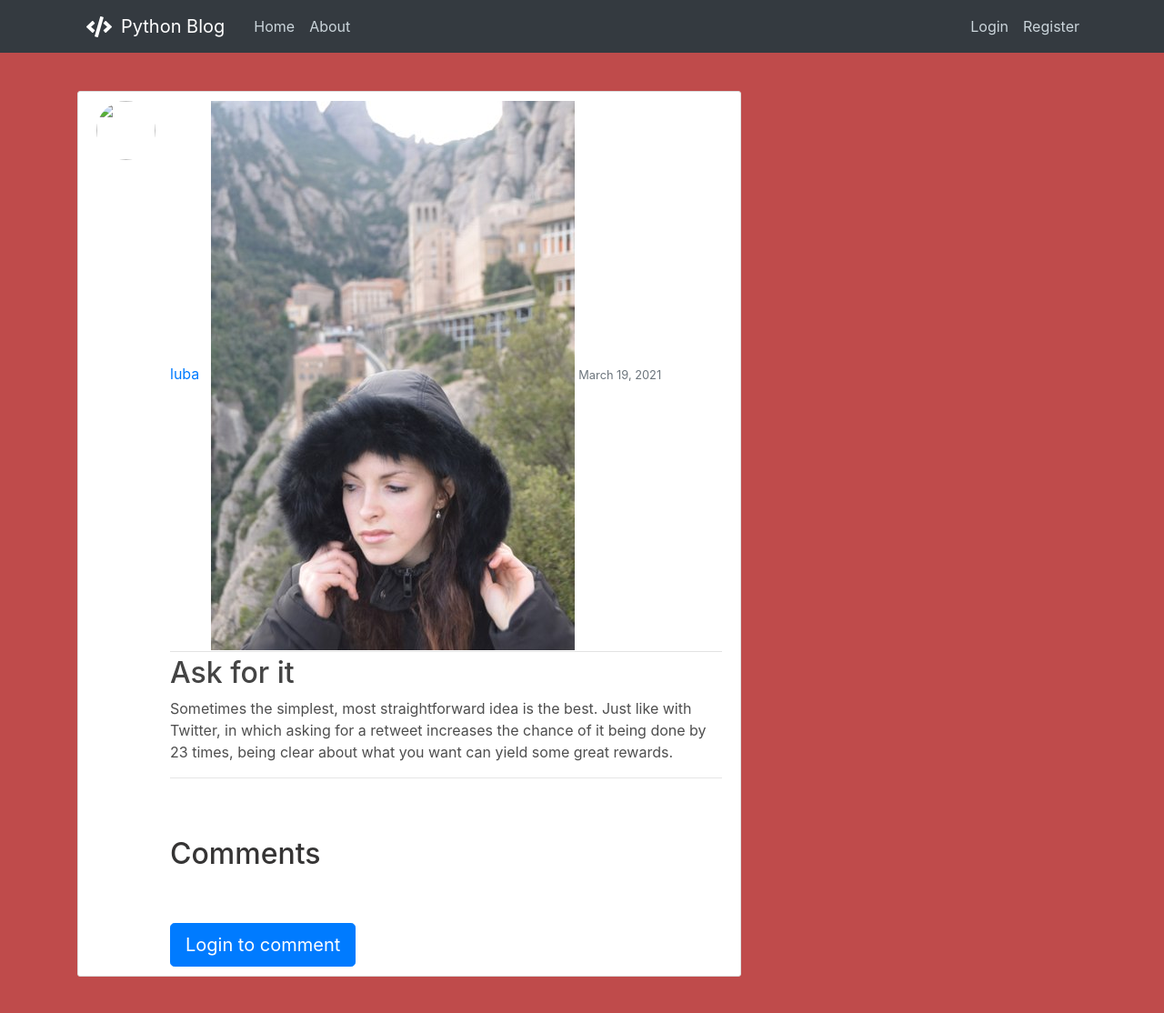
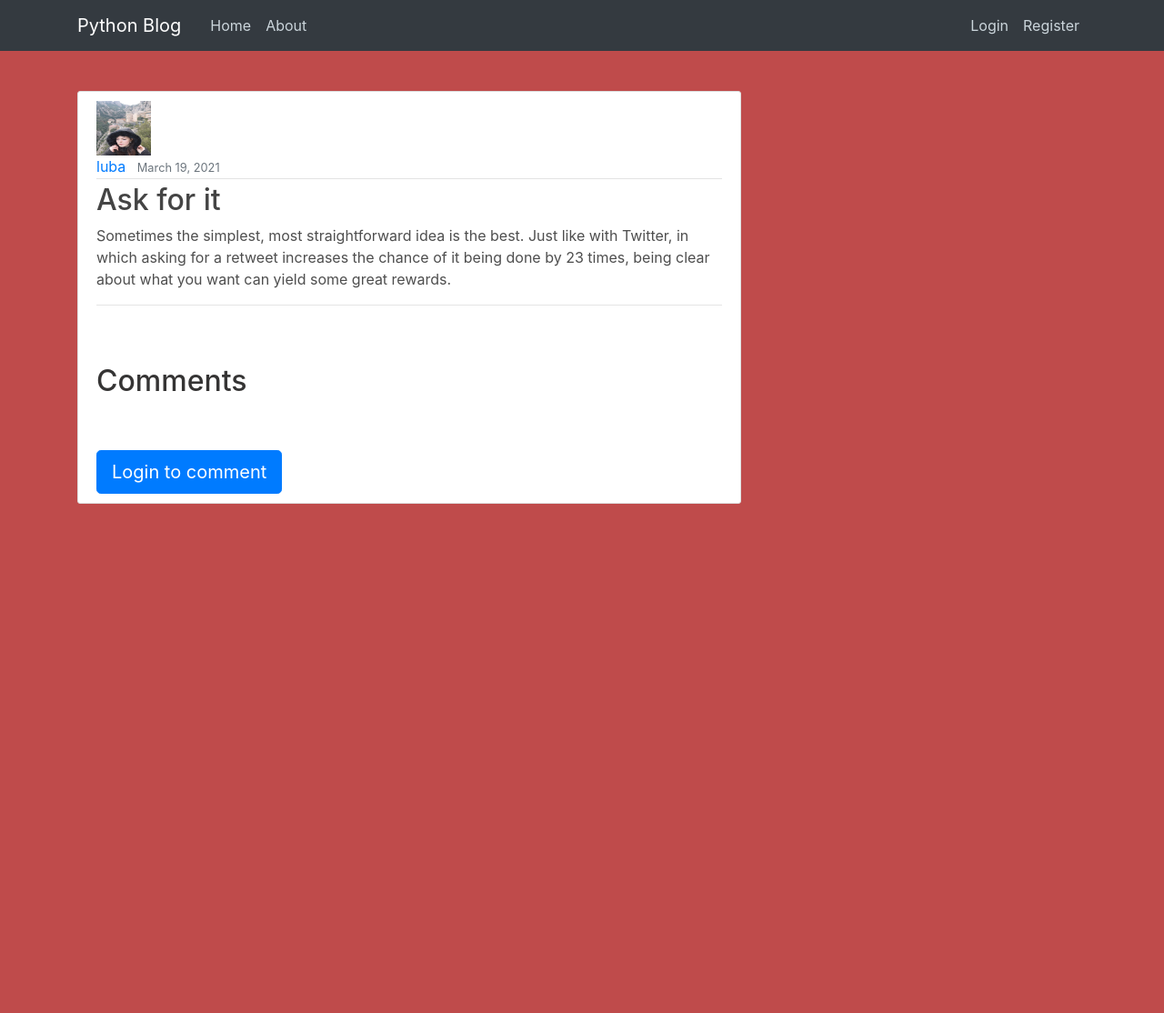
Before and after one commit to Lubov93/test_task_for_CV, a Django app: page /post/8/ in a window 1280 px wide. Shown: the top 1114 px of the page at 91% size. After the commit the page ends 554 px from the top, so only its background shows below. Run offline with Django 3.2, Linux system fonts and the light colour scheme; data comes from the database, SQL or seed files in the repository; both versions use the stored data as it was after the commit; some libraries are stand-ins or nearby versions.

Commit message:
Changed static files and db

```diff
--- a/django_test_project/blog/models.py
+++ b/django_test_project/blog/models.py
@@ -8,7 +8,7 @@
     title = models.CharField(max_length=100)
     content = models.TextField()
     date_posted = models.DateTimeField(default=timezone.now)
-    image = models.ImageField(upload_to='static/images')
+    image = models.ImageField(upload_to = 'blog/images/')
     author = models.ForeignKey(User, on_delete=models.CASCADE)
 
     def __str__(self):
--- a/django_test_project/templates/blog/base.html
+++ b/django_test_project/templates/blog/base.html
@@ -22,7 +22,6 @@
     <header class="site-header">
         <nav class="navbar navbar-expand-md navbar-dark bg-dark fixed-top">
             <div class="container">
-                <img class="logo" src="{% static 'blog/icons/code-solid.svg' %}" alt="">
                 <a class="navbar-brand mr-4" href="{% url 'blog-home' %}"> Python Blog</a>
                 <button class="navbar-toggler" type="button" data-toggle="collapse" data-target="#navbarToggle" aria-controls="navbarToggle" aria-expanded="false" aria-label="Toggle navigation">
           <span class="navbar-toggler-icon"></span>
--- a/django_test_project/templates/blog/post_detail.html
+++ b/django_test_project/templates/blog/post_detail.html
@@ -1,10 +1,9 @@
 {% extends "blog/base.html" %} {% load crispy_forms_tags %}{% block content %}
 <article class="media content-section">
-    <img class="rounded-circle article-img" src="{{ post.author.profile.image.url }}">
     <div class="media-body">
+        <img src="{{ post.image.url }}" height=60 width=60>
         <div class="article-metadata">
             <a class="mr-2" href="{% url 'user-posts' post.author.username %}">{{ post.author }}</a>
-            <img src="{{ MEDIA_URL }}{{ post.image}}">
             <small class="text-muted">{{ post.date_posted|date:"F d, Y" }}</small> {% if post.author == user %}
             <div>
                 <a class="btn btn-secondary btn-sm mt-1 mb-1" href="{% url 'post-update' post.id %}">Update</a>
```
Also changed, not shown: django_test_project/db.sqlite3, django_test_project/media/blog/images/186873.jpg (added), django_test_project/media/blog/images/QpePZ2KMk74.jpg (added).
